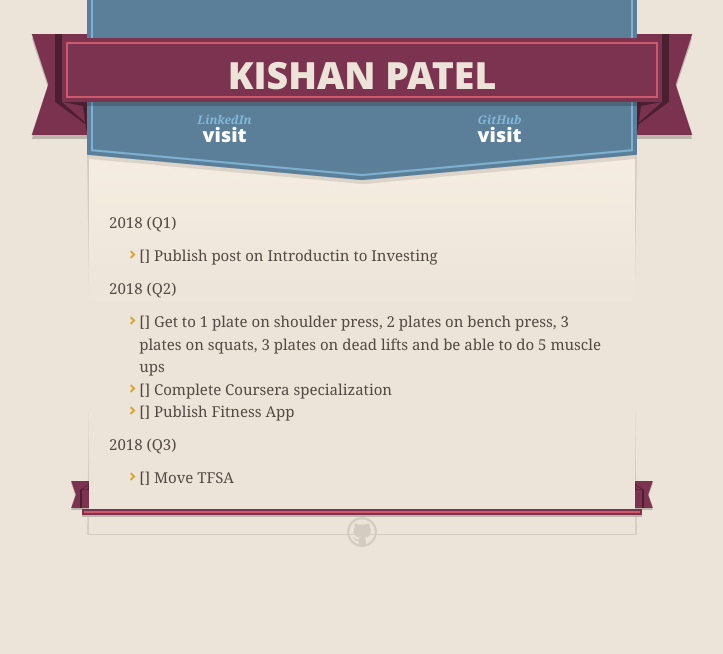
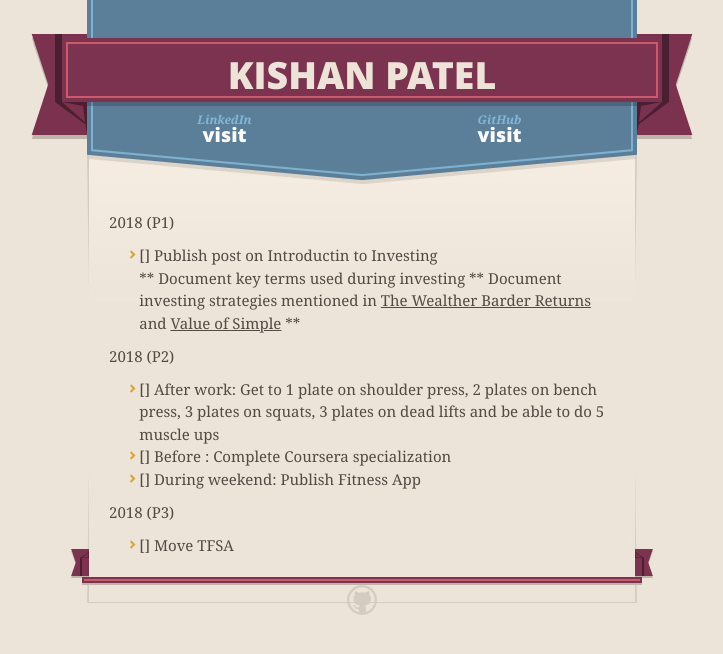
Before and after one commit to kishan-patel/kishan-patel.github.io, a Jekyll site: the page built from _posts/2018-03-09-goals.md, in a window 1280 px wide. Shown: the top 654 px of the page, without its empty margins (278-1001 px from the left). Built offline with Jekyll 4.4.1, drawn with Linux system fonts in a browser that asks for light colours; nearby versions of some CDN libraries.

Commit message:
Update goals

```diff
--- a/_posts/2018-03-09-goals.md
+++ b/_posts/2018-03-09-goals.md
@@ -1,16 +1,19 @@
 ---
 layout: default
 title:  "Goals"
-date:   2018-03-09
+date:   2018-03-10
 categories: other
 ---
-2018 (Q1)
+2018 (P1)
 * [] Publish post on Introductin to Investing
+** Document key terms used during investing
+** Document investing strategies mentioned in <u>The Wealther Barder Returns</u> and <u>Value of Simple</u>
+**
 
-2018 (Q2)
-* [] Get to 1 plate on shoulder press, 2 plates on bench press, 3 plates on squats, 3 plates on dead lifts and be able to do 5 muscle ups
-* [] Complete Coursera specialization
-* [] Publish Fitness App
+2018 (P2)
+* [] After work: Get to 1 plate on shoulder press, 2 plates on bench press, 3 plates on squats, 3 plates on dead lifts and be able to do 5 muscle ups
+* [] Before : Complete Coursera specialization
+* [] During weekend: Publish Fitness App
 
-2018 (Q3)
+2018 (P3)
 * [] Move TFSA
```
Also changed, not shown: 1 other file.
